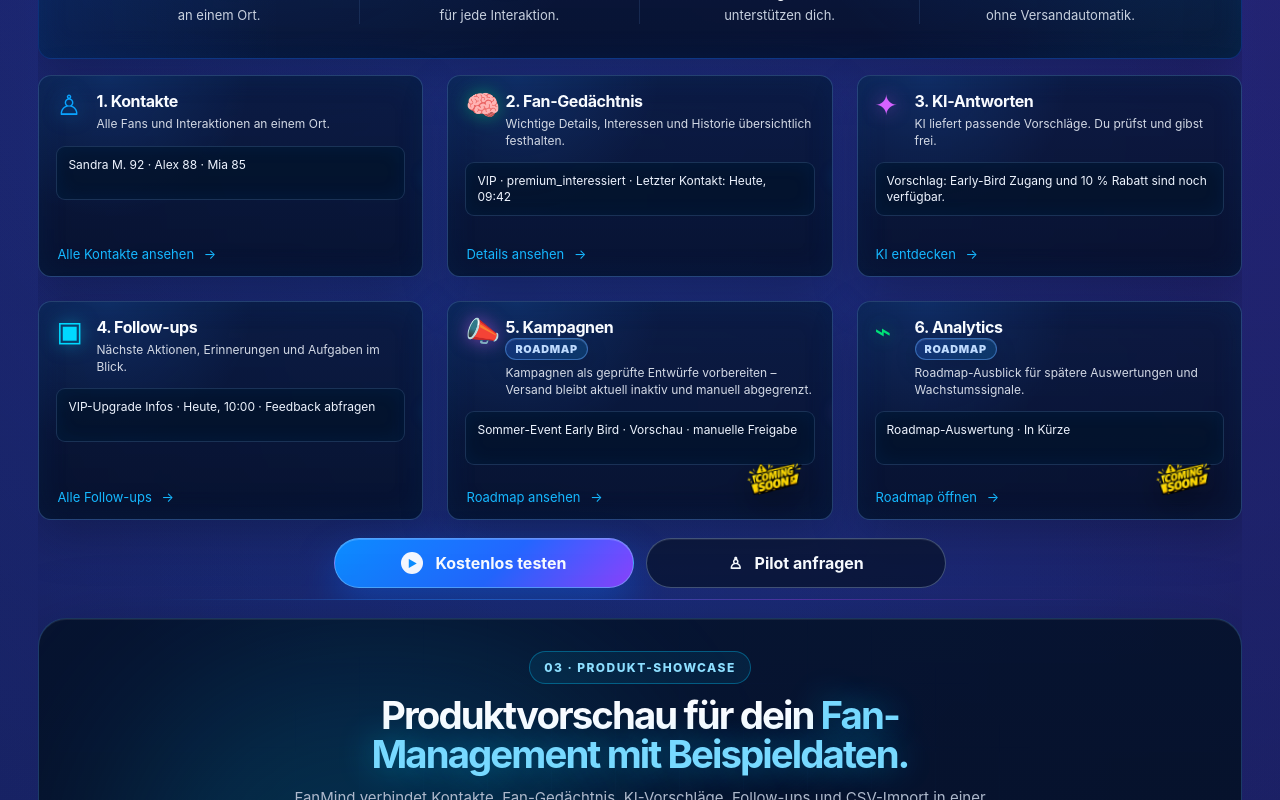
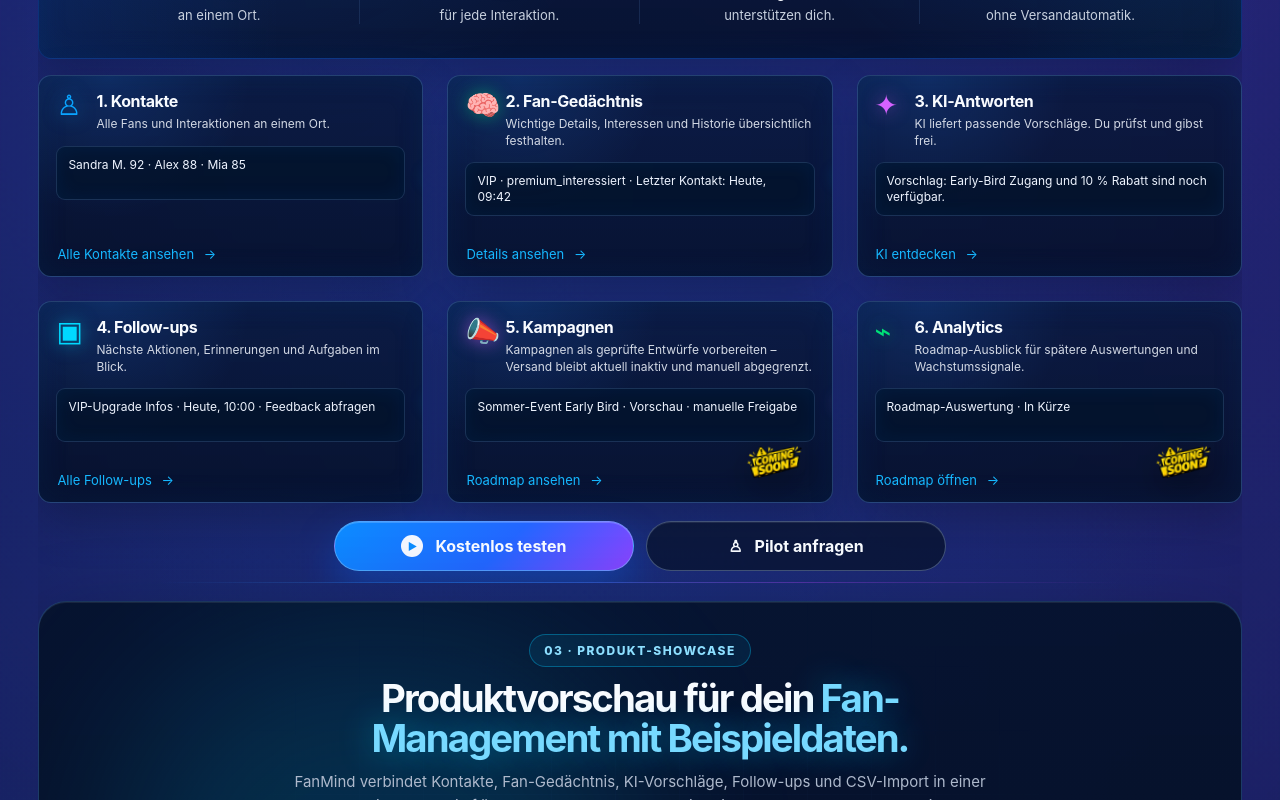
Before and after one commit to Bernds-tech/FanMind, a Next.js app: page /landing-v2 in a window 1280 px wide. Shown: the part 2166-2966 px from the top of the page. Built offline with nearby package versions, Linux system fonts and the light colour scheme.

Commit message:
Remove duplicate roadmap badges from six steps

```diff
--- a/src/app/landing-v2/page.tsx
+++ b/src/app/landing-v2/page.tsx
@@ -149,6 +149,7 @@ const functionCards = [
     icon: "📣",
     title: "5. Kampagnen",
     status: "Roadmap",
+    hideStatusLabel: true,
     text: "Kampagnen als geprüfte Entwürfe vorbereiten – Versand bleibt aktuell inaktiv und manuell abgegrenzt.",
     body: "Sommer-Event Early Bird · Vorschau · manuelle Freigabe",
     cta: "Roadmap ansehen",
@@ -159,6 +160,7 @@ const functionCards = [
     icon: "⌁",
     title: "6. Analytics",
     status: "Roadmap",
+    hideStatusLabel: true,
     text: "Roadmap-Ausblick für spätere Auswertungen und Wachstumssignale.",
     body: "Roadmap-Auswertung · In Kürze",
     cta: "Roadmap öffnen",
@@ -1219,7 +1221,7 @@ export default async function LandingV2({ searchParams }: LandingV2Props) {
                 <span>{card.icon}</span>
                 <div>
                   <h3>{card.title}</h3>
-                  {statusVariantFromLabel(card.status) ? (
+                  {card.hideStatusLabel ? null : statusVariantFromLabel(card.status) ? (
                     <FeatureStatusLabel variant={statusVariantFromLabel(card.status)!}>{card.status}</FeatureStatusLabel>
                   ) : null}
                   <p>{card.text}</p>
```
